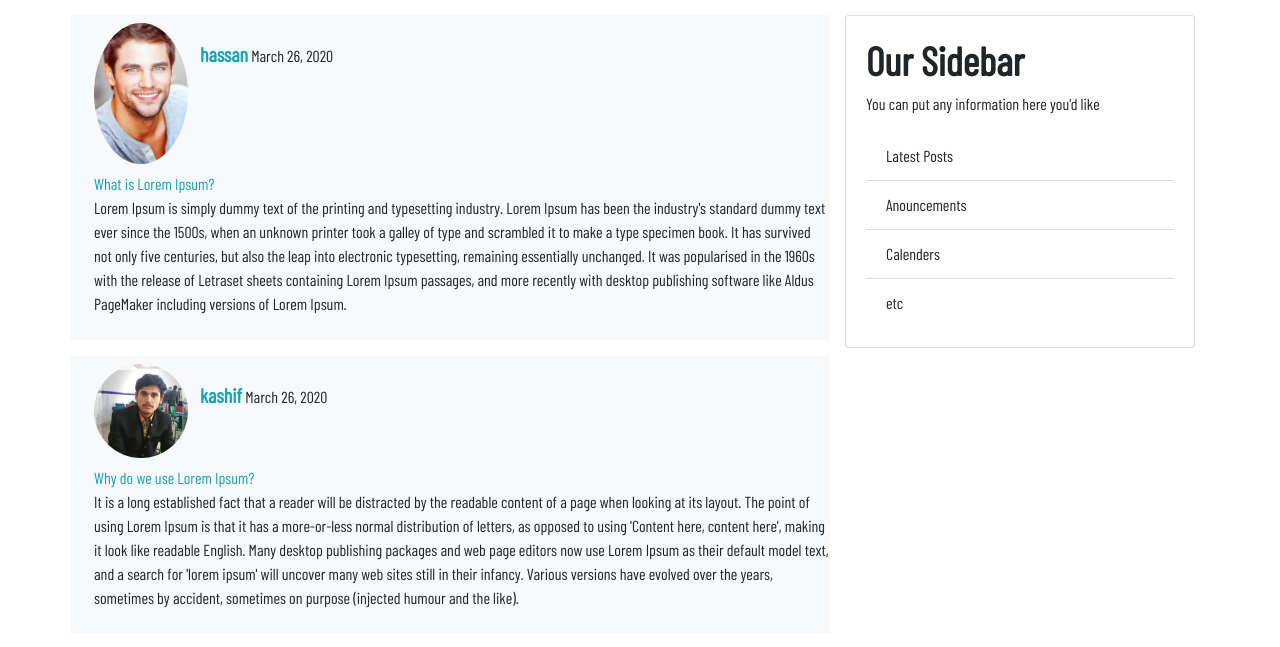
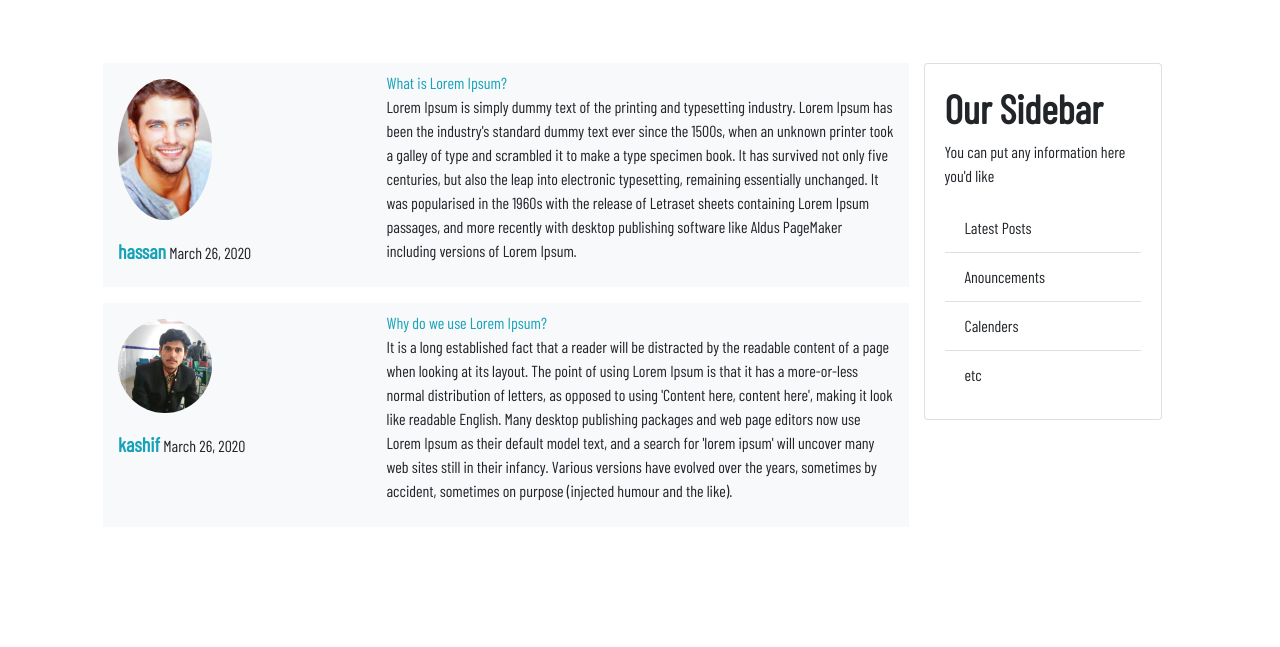
Before and after one commit to Kashif1Naqvi/Blog-Django, a Django app: page / in a window 1280 px wide. Shown: the part 49-696 px from the top of the page. Run offline with Django 3.2, Linux system fonts and the light colour scheme; data comes from the database, SQL or seed files in the repository; some libraries are stand-ins or nearby versions.

Commit message:
handle some styling

```diff
--- a/blog/templates/blog/base.html
+++ b/blog/templates/blog/base.html
@@ -20,7 +20,7 @@
 </head>
 <body>
   <div class="container-fluid">
-    <header >
+    <header>
       <nav class="navbar navbar-expand-lg fixed-top  navbar-light " >
         <div class="container">
           <a href="#" class="navbar-brand">Django Blog</a>
@@ -57,16 +57,16 @@
         </div>
       </nav>
     </header>
-    <div class="container mt-5"  >
+    <div class="container mt-5 p-5"  >
       <div class="row">
-        <div class="col-12 col-sm-8 col-md-8 col-lg-8 col-xl-8 ">
+        <div class="col-12 col-sm-9 col-md-9 col-lg-9 col-xl-9 ">
           {% for message in messages %}
             <div class="alert alert-{{message.tags}}" >{{message}}</div>
           {% endfor %}
           {% block content %} {% endblock content %}
 
         </div>
-        <div class="col-12 col-sm-4 col-md-4 col-lg-4 col-xl-4">
+        <div class="col-12 col-sm-3 col-md-3 col-lg-3 col-xl-3">
           <div class="card mt-3">
             <div class="card-body">
               <h1 class="font-weight-bold">Our Sidebar</h1>
--- a/blog/templates/blog/home.html
+++ b/blog/templates/blog/home.html
@@ -3,15 +3,16 @@
 {% block content %}
   {% for post in posts %}
     <div class="bg-light mt-3 row" >
-      <div class="ml-4 mt-2" >
+      <div class="col-12 col-sm-4 col-md-4 col-lg-4 mt-3" >
           <img src="{{post.author.profile.image.url }}" alt="" class="img-fluid rounded-circle" width="94" height="66">
+          <div class="mt-3">
+            <strong class="text-info " >{{ post.author }}</strong>  {{ post.date_posted|date:'F d, Y' }}
+          </div>
       </div>
-      <div class="mt-4">
-        <strong class="text-info " >{{ post.author }}</strong>  {{ post.date_posted|date:'F d, Y' }}
-      </div>
-      <div class="pl-4 pb-2 pt-2">
+
+      <div class=" pb-2 pt-2 col-12 col-sm-8 col-md-8 col-lg-8">
         <a class="text-info text-lg" href="{% url 'post-detail' post.id %}">{{ post.title }}</a>
-        <p  >{{ post.content }} </p>
+        <p>{{post.content}}</p>
       </div>
     </div>
   {% endfor %}
```
